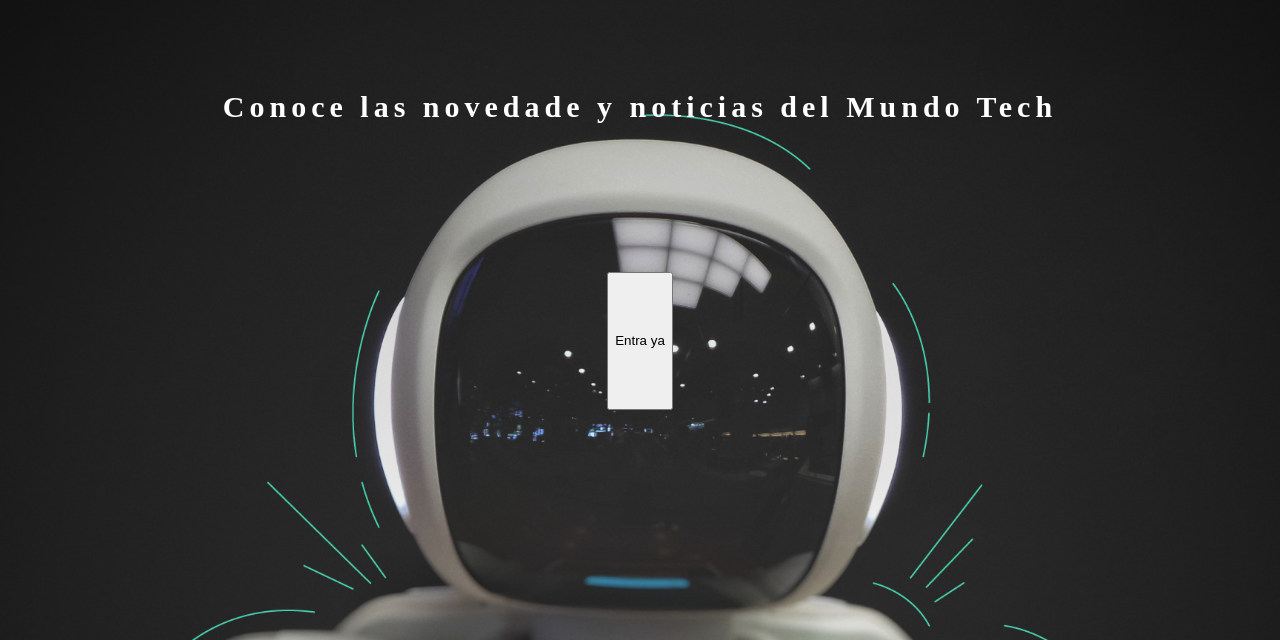
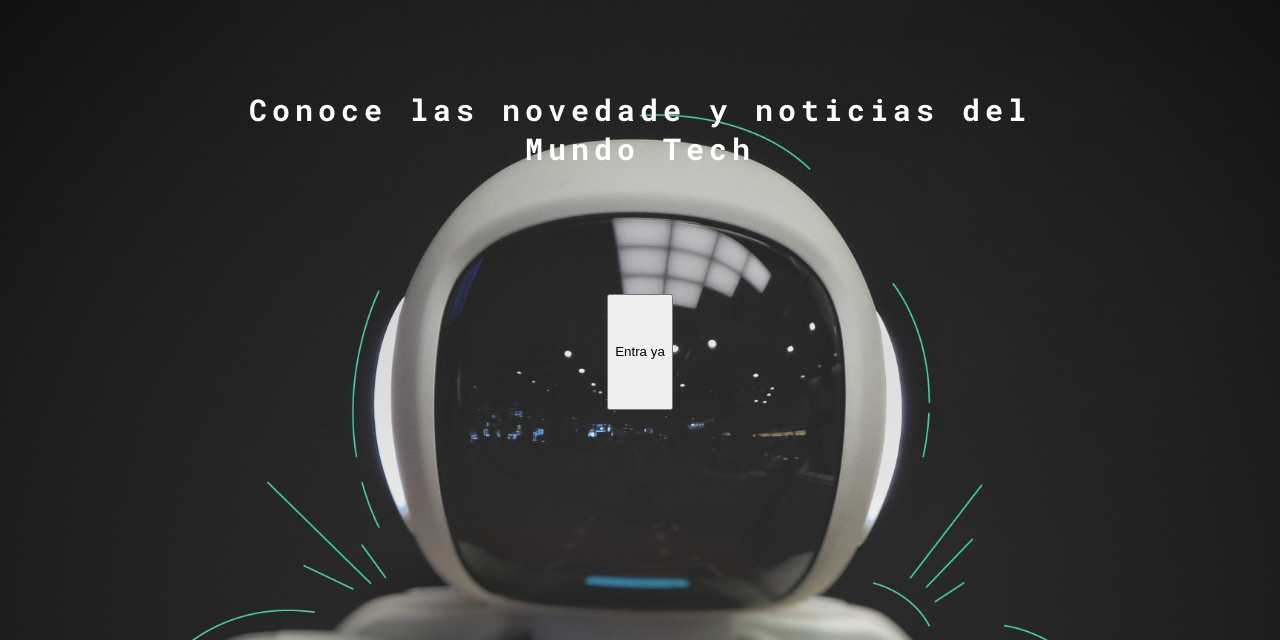
Before and after one commit to GerardoDev25/Curso-Pr-ctico-de-Maquetaci-n-en-CSS_platzi_course, a plain HTML site: page index.html in a window 1280 px wide. Shown: the part 160-800 px from the top of the page. Drawn offline with Linux system fonts and the light colour scheme.

Commit message:
Agregando fuentes

```diff
--- a/css/main.css
+++ b/css/main.css
@@ -1,3 +1,5 @@
+@import url('https://fonts.googleapis.com/css?family=Roboto+Mono:400,500,700|Roboto+Slab:400,700|Roboto:400,500,700,900&display=swap');
+
 body {
   margin: 0;
   padding: 0;
@@ -89,6 +91,7 @@ nav .profile-link a {
 }
 
 .home-main-text {
+  font-family: 'Roboto mono', monospace;
   font-size: 30px;
   font-weight: 700;
   letter-spacing: 5px;
```
